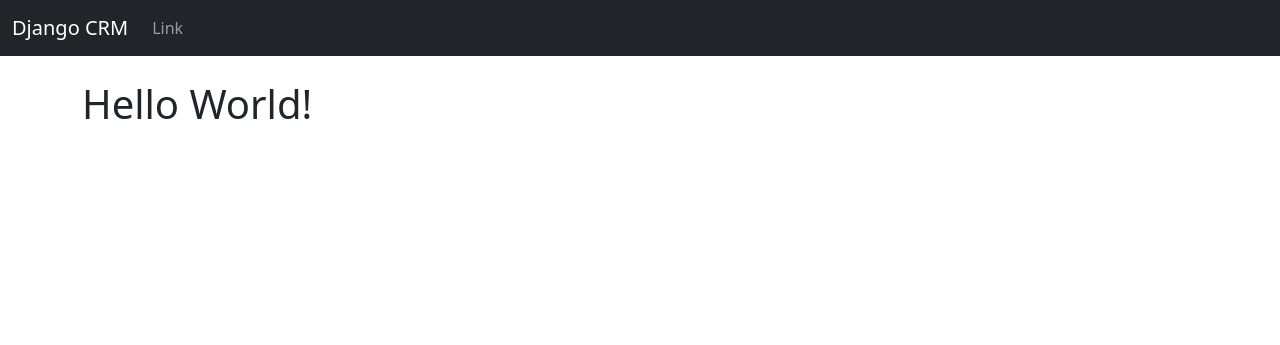
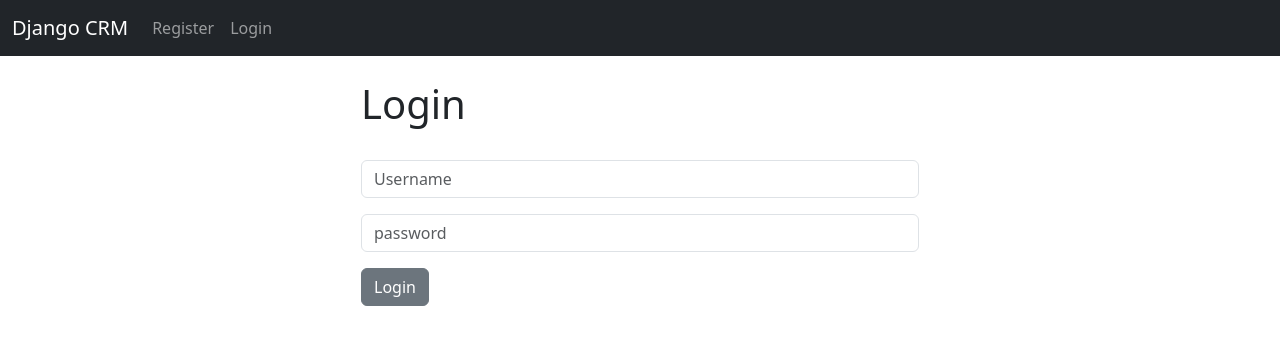
Before and after one commit to RMCollado/CRM, a Django app: page / in a window 1280 px wide. Shown: the top 345 px of the page. Run offline with Django 4.2, Linux system fonts and the light colour scheme.

Commit message:
added registration

```diff
--- a/dcrm/website/templates/base.html
+++ b/dcrm/website/templates/base.html
@@ -10,6 +10,13 @@
     {% include 'navbar.html' %}
     <div class="container">
       <br>
+      {% if messages %}
+      {% for message in messages %}
+      <div class="alert alert-warning alert-dismissible fade show" role="alert">{{ message }}
+  <button type="button" class="btn-close" data-bs-dismiss="alert" aria-label="Close"></button>
+</div>
+      {% endfor %}
+      {% endif %}
       {% block content %}
       {% endblock %}
     </div>
--- a/dcrm/website/templates/home.html
+++ b/dcrm/website/templates/home.html
@@ -2,6 +2,29 @@
 
 {% block content %}
 
-<h1>Hello World!</h1>
+<div class="col-md-6 offset-md-3">
 
+    {% if user.is_authenticated %}
+
+    <h1>Welcome!</h1>
+    {% else %}
+
+
+    <h1>Login</h1>
+    <br>
+    <form method="POST" action="{% url 'home' %}">
+        {% csrf_token %}
+        <form>
+  <div class="mb-3">
+      <input type="text" class="form-control" name="username" placeholder="Username" aria-describedby="emailHelp" required>
+  </div>
+  <div class="mb-3">
+    <input type="password" name="password" placeholder="password" class="form-control" required>
+  </div>
+  <button type="submit" class="btn btn-secondary">Login</button>
+</form>
+    </form>
+</div>
+
+{% endif %}
 {% endblock %}
--- a/dcrm/website/templates/navbar.html
+++ b/dcrm/website/templates/navbar.html
@@ -6,9 +6,18 @@
     </button>
     <div class="collapse navbar-collapse" id="navbarSupportedContent">
       <ul class="navbar-nav me-auto mb-2 mb-lg-0">
+        {% if user.is_authenticated %}
         <li class="nav-item">
-          <a class="nav-link" href="#">Link</a>
+          <a class="nav-link" href="{% url 'logout' %}">Logout</a>
         </li>
+        {% else %}
+        <li class="nav-item">
+          <a class="nav-link" href="{% url 'register' %}">Register</a>
+        </li>
+        <li class="nav-item">
+          <a class="nav-link" href="{% url 'home' %}">Login</a>
+        </li>
+        {% endif %}
       </ul>
     </div>
   </div>
--- a/dcrm/website/urls.py
+++ b/dcrm/website/urls.py
@@ -3,4 +3,7 @@ from . import views
 
 urlpatterns = [
     path('', views.home, name='home'),
+    # path('login/', views.login_user, name='login'),
+    path('logout/', views.logout_user, name='logout'),
+    path('register/', views.register_user, name='register'),
 ]
--- a/dcrm/website/views.py
+++ b/dcrm/website/views.py
@@ -1,7 +1,32 @@
-from django.shortcuts import render
-
+from django.shortcuts import render, redirect
+from django.contrib.auth import authenticate, login, logout
+from django.contrib import messages
 # Create your views here.
 
 
 def home(request):
-    return render(request, 'home.html', {})
+    # check to see if logging in
+    if request.method == "POST":
+        username = request.POST['username']
+        password = request.POST['password']
+        # Authenticate
+        user = authenticate(request, username=username, password=password)
+        if user is not None:
+            login(request, user)
+            messages.success(request, "You have been Logged In")
+            return redirect('home')
+        else:
+            messages.success(request, "There was an Error Logging In, please try again...")
+            return redirect('home')
+    else:
+        return render(request, 'home.html', {})
+
+
+def logout_user(request):
+    logout(request)
+    messages.success(request, "You have been Logged Out")
+    return redirect('home')
+
+
+def register_user(request):
+    return render(request, 'register.html', {})
```
Also changed, not shown: dcrm/website/forms.py (added, +55 -0 lines), dcrm/website/templates/register.html (added, +7 -0 lines).
